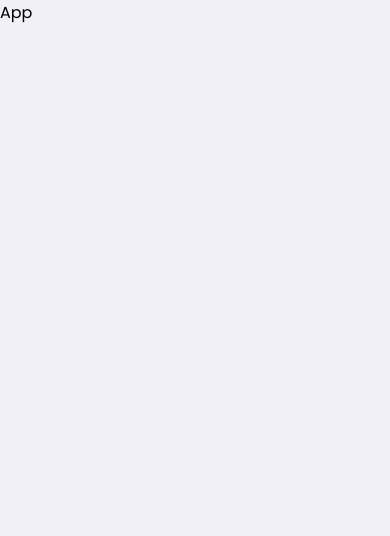
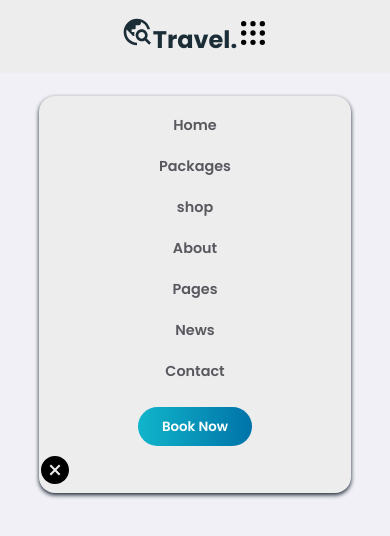
Before and after one commit to mohammedalqarra/travel, a React (Create React App) app: page / in a window 390 px wide. Shown: the top 536 px of the page. Built offline with nearby package versions, Linux system fonts and the light colour scheme.

Commit message:
Add Scss & add footer , main , home , navbarTeam

```diff
--- a/package.json
+++ b/package.json
@@ -6,6 +6,8 @@
     "cra-template": "1.2.0",
     "react": "^19.0.0",
     "react-dom": "^19.0.0",
+    "react-icons": "^5.4.0",
+    "react-router-dom": "^7.1.5",
     "react-scripts": "5.0.1",
     "web-vitals": "^4.2.4"
   },
@@ -32,5 +34,8 @@
       "last 1 firefox version",
       "last 1 safari version"
     ]
+  },
+  "devDependencies": {
+    "sass": "^1.84.0"
   }
 }
--- a/src/App.js
+++ b/src/App.js
@@ -1,7 +1,18 @@
 import "./App.css";
+import Footer from "./Components/Footer/Footer";
+import Home from "./Components/Home/Home";
+import Main from "./Components/Main/Main";
+import NavbarTeam from "./Components/Navbar/NavbarTeam";
 
-function App() {
-  return <div className="App">App</div>;
-}
+const App = () => {
+  return (
+    <>
+      <NavbarTeam />
+      <Home />
+      <Main />
+      <Footer />
+    </>
+  );
+};
 
 export default App;
--- a/src/Components/Footer/Footer.jsx
+++ b/src/Components/Footer/Footer.jsx
@@ -0,0 +1,12 @@
+import React from 'react';
+import './footer.css';
+
+const Footer = () => {
+  return (
+    <div>
+
+    </div>
+  )
+}
+
+export default Footer
--- a/src/Components/Home/Home.jsx
+++ b/src/Components/Home/Home.jsx
@@ -0,0 +1,11 @@
+import React from 'react'
+
+const Home = () => {
+  return (
+    <div>
+
+    </div>
+  )
+}
+
+export default Home
--- a/src/Components/Main/Main.jsx
+++ b/src/Components/Main/Main.jsx
@@ -0,0 +1,11 @@
+import React from 'react'
+import './main.css';
+const Main = () => {
+  return (
+    <div>
+
+    </div>
+  )
+}
+
+export default Main
--- /dev/null
+++ b/src/Components/Navbar/NavbarTeam.jsx
@@ -0,0 +1,75 @@
+import React from "react";
+import { MdOutlineTravelExplore } from "react-icons/md";
+import { AiFillCloseCircle } from "react-icons/ai";
+import { TbGridDots } from "react-icons/tb";
+import "./navbar.css";
+import "./navbar.scss";
+
+const NavbarTeam = () => {
+  return (
+    <section className="navBarSection">
+      <header className="header flex">
+        <div className="logoDiv">
+          <a href="/" className="logo flex">
+            <h1>
+              <MdOutlineTravelExplore className="icon" />
+              Travel.
+            </h1>
+          </a>
+        </div>
+
+        <div className="navBar">
+          <ul className="navLists flex">
+            <li className="navItem">
+              <a href="#" className="navLink">
+                Home
+              </a>
+            </li>
+            <li className="navItem">
+              <a href="#" className="navLink">
+                Packages
+              </a>
+            </li>
+            <li className="navItem">
+              <a href="#" className="navLink">
+                shop
+              </a>
+            </li>
+            <li className="navItem">
+              <a href="#" className="navLink">
+                About
+              </a>
+            </li>
+            <li className="navItem">
+              <a href="#" className="navLink">
+                Pages
+              </a>
+            </li>
+            <li className="navItem">
+              <a href="#" className="navLink">
+                News
+              </a>
+            </li>
+            <li className="navItem">
+              <a href="#" className="navLink">
+                Contact
+              </a>
+            </li>
+            <button className="btn">
+              <a href="#">Book Now</a>
+            </button>
+          </ul>
+          <div className="closeNavbar">
+            <AiFillCloseCircle className="icon" />
+          </div>
+        </div>
+
+        <div className="toggleNavbar">
+            <TbGridDots className="icon"/>
+        </div>
+      </header>
+    </section>
+  );
+};
+
+export default NavbarTeam;
--- a/src/Components/Navbar/navbar.scss
+++ b/src/Components/Navbar/navbar.scss
@@ -0,0 +1,77 @@
+:root {
+    --PrimaryColor: hsl(199, 100%, 33%);
+    --SecondaryColor: hsl(187, 85%, 43%);
+    --gradientColor: linear-gradient(to right,
+            hsl(187, 85%, 43%),
+            hsl(199, 100%, 33%));
+    --whiteColor: hsl(0, 0%, 100%);
+    --blackColor: hsl(201, 33%, 16%);
+    --textColor: hsl(240, 4%, 36%);
+    --whiteColorDream: hsl(0, 0%, 93%);
+    --grayText: rgb(190, 190, 190);
+    --inputColor: rgb(240, 240, 246);
+    --bodyColor: rgb(240, 240, 246);
+    --cardBG: rgb(225, 225, 235);
+}
+
+
+.header {
+    position: fixed;
+    display: flex;
+    align-items: center;
+    justify-content: center;
+    background: var(--whiteColorDream);
+    width: 100%;
+    padding: 1rem;
+    z-index: 1000;
+
+    .logo {
+        color: var(--blackColor);
+    }
+
+    @media screen and (max-width:768px) {
+        .navBar {
+            position: absolute;
+            background-color: var(--whiteColorDream);
+            height: max-content;
+            width: 80%;
+            border-radius: 1rem;
+            top: 6rem;
+            left: 50%;
+            transform: translate(-50%);
+            z-index: 2000;
+            box-shadow: 0 2px 4px rgba(2, 15, 29, 0.90);
+            transition: .3s ease-in-out;
+
+            .navLists {
+                flex-direction: column;
+                justify-content: center;
+                width: 100%;
+                margin: auto;
+                padding: .5rem 0;
+
+                .navItem {
+                    padding: .5rem 0;
+
+                    .navLink {
+                        color: var(--textColor);
+                        font-size: .9rem;
+                        font-weight: 600;
+
+                        &:hover {
+                            color: var(--PrimaryColor);
+                        }
+                    }
+                }
+                .btn{
+                    margin-top: 1rem;
+                    a{
+                        font-weight: 600;
+                        color: var(--whiteColor);
+                    }
+
+                }
+            }
+        }
+    }
+}
```
Also changed, not shown: src/Components/Footer/footer.css (added), src/Components/Home/home.css (added), src/Components/Main/main.css (added), src/Components/Navbar/navbar.css (added), src/Components/Navbar/navbar.jsx (deleted), 1 other file (tests, documents, lock files or other folders).
